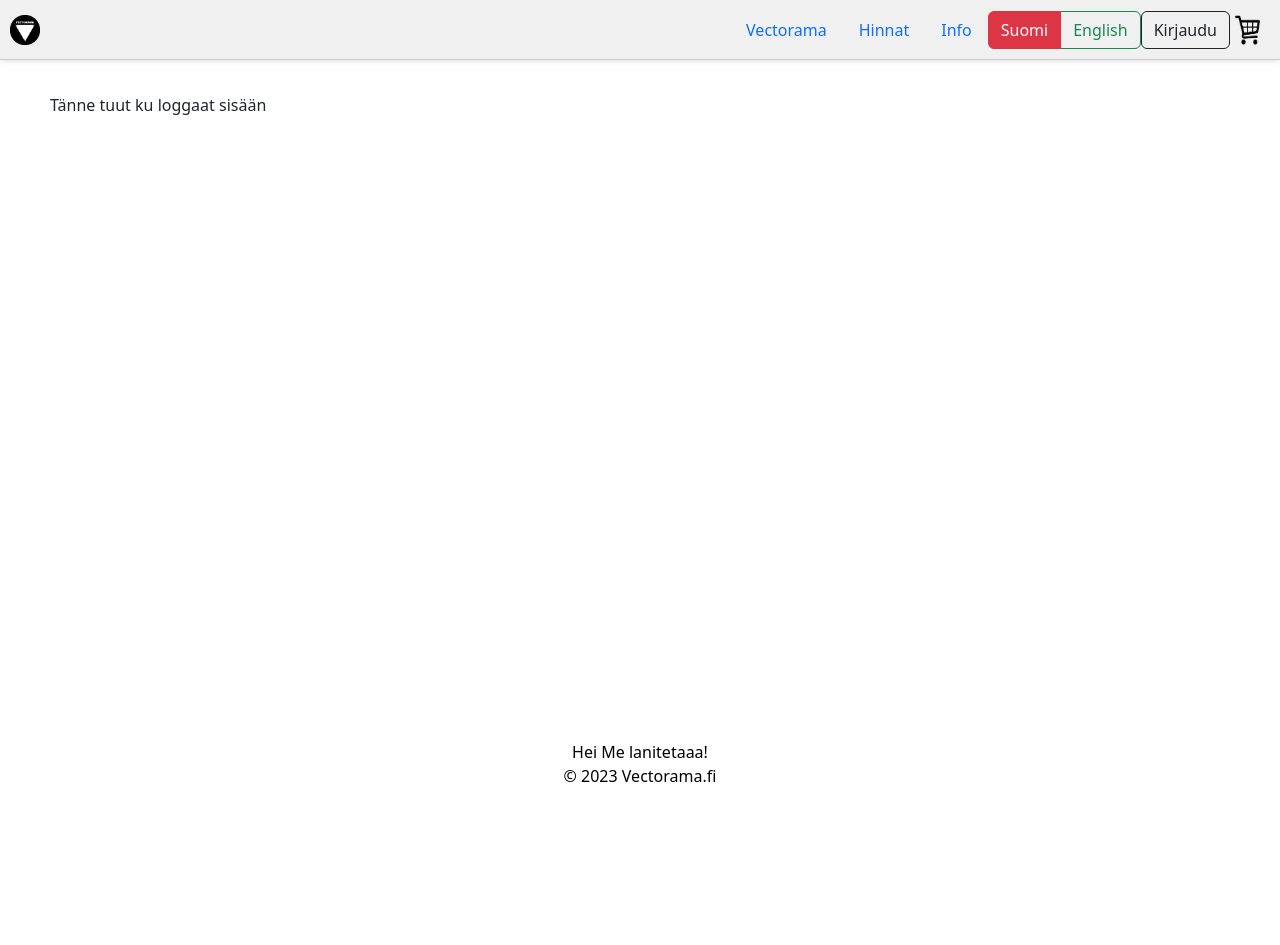
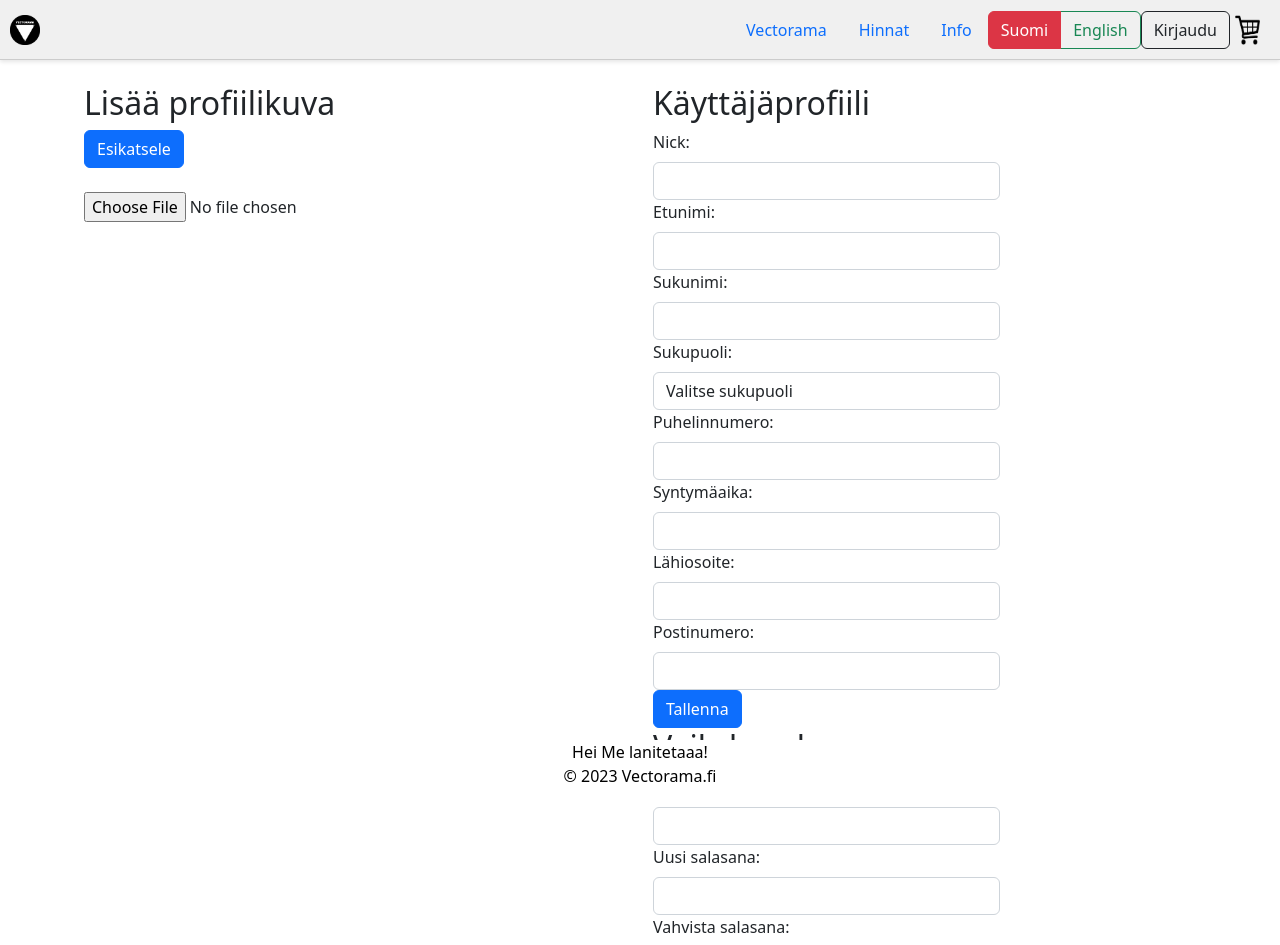
Before and after one commit to vectororg/ramac, a React (Create React App) app: page /tili in a window 1280 px wide. Shown: the top 945 px of the page. Before the commit the page ends 800 px from the top, so only its background shows below. Built offline with nearby package versions, Linux system fonts and the light colour scheme; no server answers.

Commit message:
created profile components

```diff
--- a/package.json
+++ b/package.json
@@ -19,6 +19,7 @@
     "react-router-dom": "^6.11.1",
     "react-scripts": "5.0.1",
     "react-uuid": "^2.0.0",
+    "react-webcam": "^7.0.1",
     "web-vitals": "^2.1.4"
   },
   "scripts": {
--- /dev/null
+++ b/src/components/AddProfilePicture.js
@@ -0,0 +1,117 @@
+import React, { useState, useRef, useEffect } from 'react';
+import { Button } from 'react-bootstrap';
+
+const AddProfilePicture = () => {
+  const [imageSrc, setImageSrc] = useState(null);
+  const [isPreviewing, setIsPreviewing] = useState(false);
+  const videoRef = useRef(null);
+  const mediaStreamRef = useRef(null);
+
+  useEffect(() => {
+    startCamera();
+
+    return () => {
+      stopCamera();
+    };
+  }, []);
+
+  const startCamera = async () => {
+    try {
+      const constraints = { video: true };
+      const stream = await navigator.mediaDevices.getUserMedia(constraints);
+      const video = videoRef.current;
+      video.srcObject = stream;
+      video.play();
+      mediaStreamRef.current = stream;
+    } catch (error) {
+      console.error('Error starting camera:', error);
+    }
+  };
+
+  const stopCamera = () => {
+    const video = videoRef.current;
+    const stream = mediaStreamRef.current;
+    if (video && stream) {
+      video.srcObject = null;
+      const tracks = stream.getTracks();
+      tracks.forEach((track) => {
+        track.stop();
+      });
+    }
+  };
+
+  const handleCapture = async () => {
+    try {
+      const video = videoRef.current;
+      const canvas = document.createElement('canvas');
+      canvas.width = video.videoWidth;
+      canvas.height = video.videoHeight;
+      const context = canvas.getContext('2d');
+      context.drawImage(video, 0, 0, canvas.width, canvas.height);
+      const capturedImageSrc = canvas.toDataURL('image/png');
+      setImageSrc(capturedImageSrc);
+      setIsPreviewing(false);
+    } catch (error) {
+      console.error('Error capturing image:', error);
+    }
+  };
+
+  const handleFileUpload = (e) => {
+    const file = e.target.files[0];
+    const reader = new FileReader();
+    reader.onloadend = () => {
+      const uploadedImageSrc = reader.result;
+      setImageSrc(uploadedImageSrc);
+      setIsPreviewing(false);
+    };
+    reader.readAsDataURL(file);
+  };
+
+  const handlePreview = () => {
+    stopCamera();
+    startCamera();
+    setIsPreviewing(true);
+  };
+
+  const handleRetake = () => {
+    setImageSrc(null);
+    setIsPreviewing(false);
+  };
+
+  return (
+    <div>
+      <h2>Lisää profiilikuva</h2>
+      {imageSrc ? (
+        <div style={{ marginBottom: '20px' }}>
+          <img src={imageSrc} alt="Profile" style={{ maxWidth: '100%' }} />
+          <Button variant="secondary" onClick={handleRetake}>
+            Uusi kuva
+          </Button>
+        </div>
+      ) : (
+        <div style={{ marginBottom: '20px' }}>
+          {isPreviewing ? (
+            <div>
+              <video ref={videoRef} style={{ display: 'block' }}></video>
+              <Button variant="primary" onClick={handleCapture}>
+                Ota kuva
+              </Button>
+            </div>
+          ) : (
+            <div>
+              <video ref={videoRef} style={{ display: 'none' }}></video>
+              <Button variant="primary" onClick={handlePreview}>
+                Esikatsele
+              </Button>
+              <br />
+              <br />
+              <input type="file" accept="image/*" onChange={handleFileUpload} />
+            </div>
+          )}
+        </div>
+      )}
+    </div>
+  );
+};
+
+export default AddProfilePicture;
--- /dev/null
+++ b/src/components/PasswordChange.js
@@ -0,0 +1,60 @@
+import React, { useState } from 'react';
+import { Container, Row, Col, Form, Button } from 'react-bootstrap';
+
+const ChangePassword = () => {
+  const [currentPassword, setCurrentPassword] = useState('');
+  const [newPassword, setNewPassword] = useState('');
+  const [confirmPassword, setConfirmPassword] = useState('');
+
+  const handleFormSubmit = (e) => {
+    e.preventDefault();
+
+    // Tässä voit käsitellä lomakkeen tiedot, esim. lähettää ne palvelimelle
+
+    // Tyhjennä lomake
+    setCurrentPassword('');
+    setNewPassword('');
+    setConfirmPassword('');
+  };
+
+  return (
+    <Container>
+      <Row className="justify-content-center">
+        <Col xs={12} sm={8} md={6}>
+          <h2>Vaihda salasana</h2>
+          <Form onSubmit={handleFormSubmit}>
+            <Form.Group controlId="currentPassword">
+              <Form.Label>Nykyinen salasana:</Form.Label>
+              <Form.Control
+                type="password"
+                value={currentPassword}
+                onChange={(e) => setCurrentPassword(e.target.value)}
+              />
+            </Form.Group>
+            <Form.Group controlId="newPassword">
+              <Form.Label>Uusi salasana:</Form.Label>
+              <Form.Control
+                type="password"
+                value={newPassword}
+                onChange={(e) => setNewPassword(e.target.value)}
+              />
+            </Form.Group>
+            <Form.Group controlId="confirmPassword">
+              <Form.Label>Vahvista salasana:</Form.Label>
+              <Form.Control
+                type="password"
+                value={confirmPassword}
+                onChange={(e) => setConfirmPassword(e.target.value)}
+              />
+            </Form.Group>
+            <Button variant="primary" type="submit">
+              Vaihda salasana
+            </Button>
+          </Form>
+        </Col>
+      </Row>
+    </Container>
+  );
+};
+
+export default ChangePassword;
--- /dev/null
+++ b/src/components/Profile.js
@@ -0,0 +1,115 @@
+import React, { useState } from 'react';
+import { Container, Row, Col, Form, Button } from 'react-bootstrap';
+
+const UserProfile = () => {
+  const [nick, setNick] = useState('');
+  const [firstName, setFirstName] = useState('');
+  const [lastName, setLastName] = useState('');
+  const [gender, setGender] = useState('');
+  const [phoneNumber, setPhoneNumber] = useState('');
+  const [birthdate, setBirthdate] = useState('');
+  const [address, setAddress] = useState('');
+  const [postalCode, setPostalCode] = useState('');
+
+  const handleFormSubmit = (e) => {
+    e.preventDefault();
+
+    // Tässä voit käsitellä lomakkeen tiedot, esim. lähettää ne palvelimelle
+
+    // Tyhjennä lomake
+    setNick('');
+    setFirstName('');
+    setLastName('');
+    setGender('');
+    setPhoneNumber('');
+    setBirthdate('');
+    setAddress('');
+    setPostalCode('');
+  };
+
+  return (
+    <Container>
+      <Row className="justify-content-center">
+        <Col xs={12} sm={8} md={6}>
+          <h2>Käyttäjäprofiili</h2>
+          <Form onSubmit={handleFormSubmit}>
+            <Form.Group controlId="nick">
+              <Form.Label>Nick:</Form.Label>
+              <Form.Control
+                type="text"
+                value={nick}
+                onChange={(e) => setNick(e.target.value)}
+              />
+            </Form.Group>
+            <Form.Group controlId="firstName">
+              <Form.Label>Etunimi:</Form.Label>
+              <Form.Control
+                type="text"
+                value={firstName}
+                onChange={(e) => setFirstName(e.target.value)}
+              />
+            </Form.Group>
+            <Form.Group controlId="lastName">
+              <Form.Label>Sukunimi:</Form.Label>
+              <Form.Control
+                type="text"
+                value={lastName}
+                onChange={(e) => setLastName(e.target.value)}
+              />
+            </Form.Group>
+            <Form.Group controlId="gender">
+              <Form.Label>Sukupuoli:</Form.Label>
+              <Form.Control
+                as="select"
+                value={gender}
+                onChange={(e) => setGender(e.target.value)}
+              >
+                <option value="">Valitse sukupuoli</option>
+                <option value="male">Mies</option>
+                <option value="female">Nainen</option>
+                <option value="other">Muu</option>
+              </Form.Control>
+            </Form.Group>
+            <Form.Group controlId="phoneNumber">
+              <Form.Label>Puhelinnumero:</Form.Label>
+              <Form.Control
+                type="text"
+                value={phoneNumber}
+                onChange={(e) => setPhoneNumber(e.target.value)}
+              />
+            </Form.Group>
+            <Form.Group controlId="birthdate">
+              <Form.Label>Syntymäaika:</Form.Label>
+              <Form.Control
+                type="text"
+                value={birthdate}
+                onChange={(e) => setBirthdate(e.target.value)}
+              />
+            </Form.Group>
+            <Form.Group controlId="address">
+              <Form.Label>Lähiosoite:</Form.Label>
+              <Form.Control
+                type="text"
+                value={address}
+                onChange={(e) => setAddress(e.target.value)}
+              />
+            </Form.Group>
+            <Form.Group controlId="postalCode">
+              <Form.Label>Postinumero:</Form.Label>
+              <Form.Control
+                type="text"
+                value={postalCode}
+                onChange={(e) => setPostalCode(e.target.value)}
+              />
+            </Form.Group>
+            <Button variant="primary" type="submit">
+              Tallenna
+            </Button>
+          </Form>
+        </Col>
+      </Row>
+    </Container>
+  );
+};
+
+export default UserProfile;
--- a/src/pages/MainPage.js
+++ b/src/pages/MainPage.js
@@ -4,6 +4,7 @@ import { useTranslation } from 'react-i18next';
 import Navbar from '../components/Navbar';
 import Footer from '../components/Footer';
 import Header from '../components/Header';
+
 import ProductCard from '../components/ProductCard';
 import { Container, Row, Col } from 'react-bootstrap';
 
--- a/src/pages/Tili.js
+++ b/src/pages/Tili.js
@@ -1,9 +1,13 @@
 import React from 'react';
 import '../App.css';
 import { useTranslation } from 'react-i18next';
+import { Container, Row, Col } from 'react-bootstrap';
 import Navbar from '../components/Navbar';
 import Footer from '../components/Footer';
 import Header from '../components/Header';
+import Profile from '../components/Profile';
+import AddProfilePicture from '../components/AddProfilePicture';
+import ChangePassword from '../components/PasswordChange';
 
 
 
@@ -11,17 +15,22 @@ const Tili = () => {
   const { t } = useTranslation();
 
 
-
   return (
     <div>
       <Header />
       <Navbar />
+      <Container>
+      <Row className="my-4 gx-1">
+      <Col xs={12} md={4} className="gx-2">
+            <AddProfilePicture />
+          </Col>
+          <Col xs={12} md={8} className="pb-4 mb-4">
+            <Profile />
+            <ChangePassword />
+          </Col>
+        </Row>
 
-
-      <div className="main-container">
-   Tänne tuut ku loggaat sisään
-      </div>
-
+      </Container>
       <Footer />
     </div>
   );
--- a/src/translations/en.json
+++ b/src/translations/en.json
@@ -5,7 +5,7 @@
     "vectorama": "Vectorama",
     "hinnat": "Prices",
     "info": "Info",
-    "tili": "Account"
+    "tili": "Your Account"
   },
   "login": {
     "login": "Log in",
--- a/src/translations/fi.json
+++ b/src/translations/fi.json
@@ -5,7 +5,7 @@
       "vectorama": "Vectorama",
       "hinnat": "Hinnat",
       "info": "Info",
-      "tili": "Tili"
+      "tili": "Oma Tili"
     },
     "login": {
       "login": "Kirjaudu",
```
Also changed, not shown: 1 other file (tests, documents, lock files or other folders).
